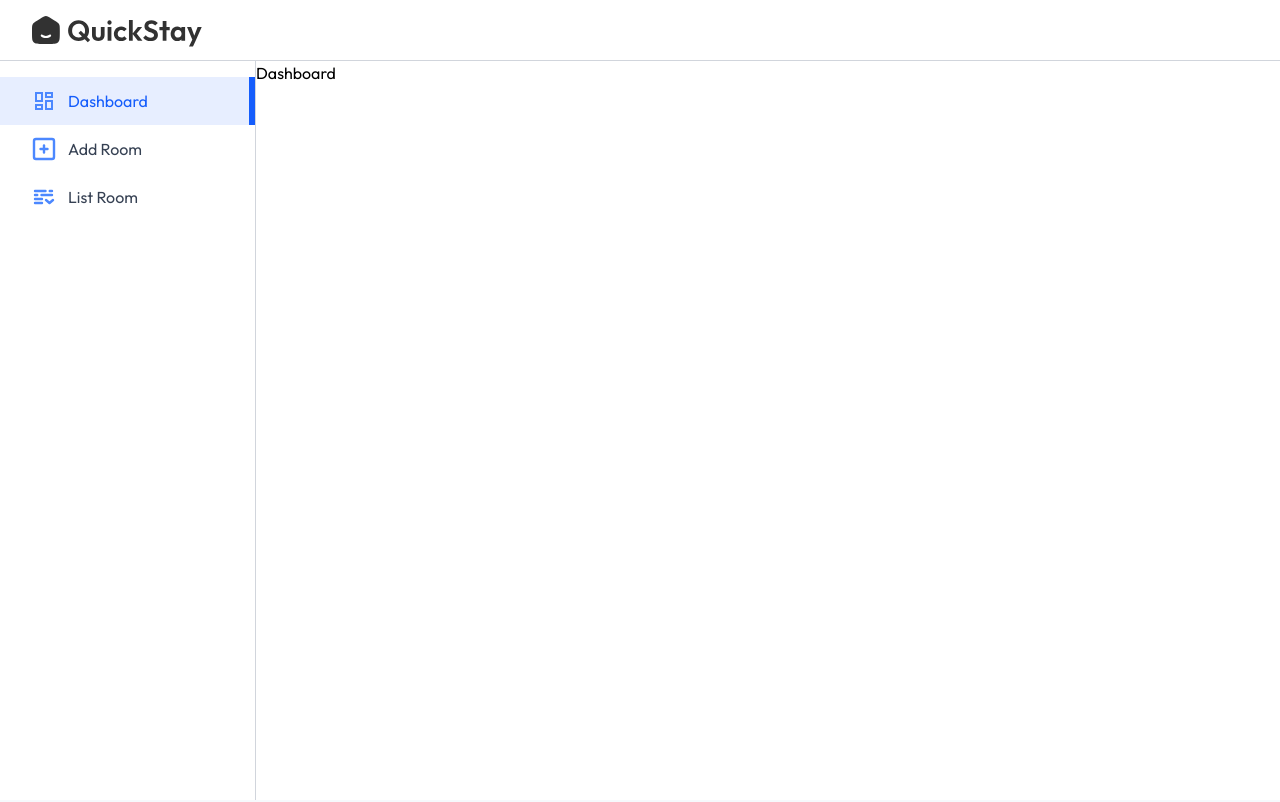
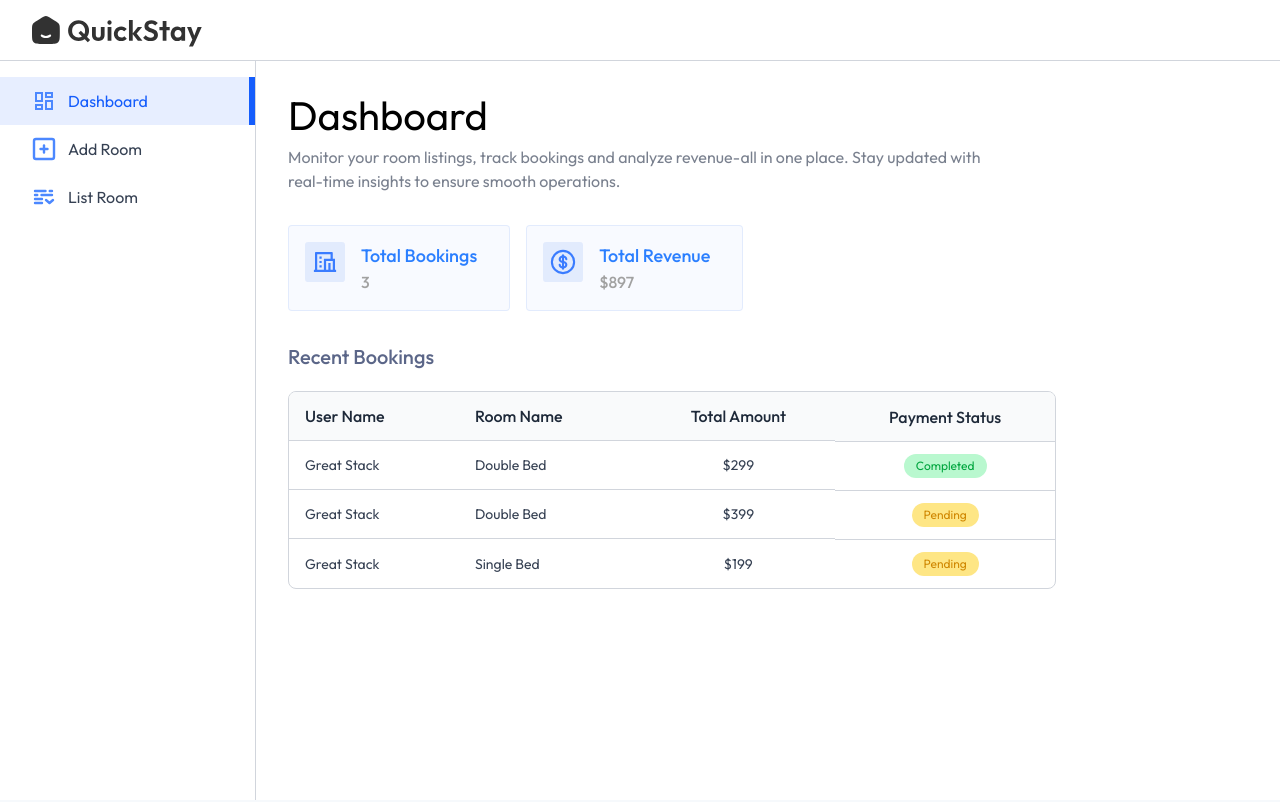
Before and after one commit to WilliamMattsson1/hotel-booking, a React (Vite) app in the folder client/: page /owner in a window 1280 px wide. Shown: the top 802 px of the page. Built offline with nearby package versions, Linux system fonts and the light colour scheme; no server answers; a web font is replaced by a local one.

Commit message:
add dashboard with recent bookings

```diff
--- a/client/src/pages/HotelOwner/Dashboard.jsx
+++ b/client/src/pages/HotelOwner/Dashboard.jsx
@@ -1,5 +1,108 @@
+import { useState } from 'react'
+import { assets, dashboardDummyData } from '../../assets/assets'
+import Title from '../../components/Title'
+
 const Dashboard = () => {
-    return <div>Dashboard</div>
+    const [dashboardData, setDashboardData] = useState(dashboardDummyData)
+
+    return (
+        <div>
+            <Title
+                align="left"
+                font="outfit"
+                title="Dashboard"
+                subTitle="Monitor your room listings, track bookings and analyze revenue-all in one place. Stay updated with real-time insights to ensure smooth operations."
+            />
+
+            <div className="flex gap-4 my-8">
+                {/* Total bookings */}
+                <div className="bg-primary/3 border border-primary/10 rounded flex p-4 pr-8">
+                    <img
+                        src={assets.totalBookingIcon}
+                        alt="total booking icon"
+                        className="max-sm:hidden h-10"
+                    />
+                    <div className="flex flex-col sm:ml-4 font-medium">
+                        <p className="text-blue-500 text-lg">Total Bookings</p>
+                        <p className="text-neutral-400 text-base">
+                            {dashboardData.totalBookings}
+                        </p>
+                    </div>
+                </div>
+
+                {/* Total revenue */}
+                <div className="bg-primary/3 border border-primary/10 rounded flex p-4 pr-8">
+                    <img
+                        src={assets.totalRevenueIcon}
+                        alt="total booking icon"
+                        className="max-sm:hidden h-10"
+                    />
+                    <div className="flex flex-col sm:ml-4 font-medium">
+                        <p className="text-blue-500 text-lg">Total Revenue</p>
+                        <p className="text-neutral-400 text-base">
+                            ${dashboardData.totalRevenue}
+                        </p>
+                    </div>
+                </div>
+            </div>
+
+            {/* Recent bookings */}
+            <h2 className="text-xl text-blue-950/70 font-medium mb-5">
+                Recent Bookings
+            </h2>
+
+            <div className="w-full max-w-3xl text-left border border-gray-300 rounded-lg max-h-80 overflow-y-scroll">
+                <table className="w-full">
+                    <thead className="bg-gray-50">
+                        <tr>
+                            <th className="py-3 px-4 text-gray-800 font-medium">
+                                User Name
+                            </th>
+                            <th className="py-3 px-4 text-gray-800 font-medium max-sm:hidden">
+                                Room Name
+                            </th>
+                            <th className="py-3 px-4 text-gray-800 font-medium text-center">
+                                Total Amount
+                            </th>
+                            <th className="py-3 px-4 text-gray-800 font-medium text-center">
+                                Payment Status
+                            </th>
+                        </tr>
+                    </thead>
+
+                    <tbody className="text-sm">
+                        {dashboardData.bookings.map((item, index) => (
+                            <tr key={index}>
+                                <td className="py-3 px-4 text-gray-700 border-t border-gray-300">
+                                    {item.user.username}
+                                </td>
+
+                                <td className="py-3 px-4 text-gray-700 border-t border-gray-300 max-sm:hidden">
+                                    {item.room.roomType}
+                                </td>
+
+                                <td className="py-3 px-4 text-gray-700 border-t border-gray-300 text-center">
+                                    ${item.totalPrice}
+                                </td>
+
+                                <td className="py-3 px-4 border-t border-gray-300 flex">
+                                    <button
+                                        className={`py-1 px-3 text-xs rounded-full mx-auto ${
+                                            item.isPaid
+                                                ? 'bg-green-200 text-green-600'
+                                                : 'bg-amber-200 text-yellow-600'
+                                        }`}
+                                    >
+                                        {item.isPaid ? 'Completed' : 'Pending'}
+                                    </button>
+                                </td>
+                            </tr>
+                        ))}
+                    </tbody>
+                </table>
+            </div>
+        </div>
+    )
 }
 
 export default Dashboard
--- a/client/src/pages/HotelOwner/Layout.jsx
+++ b/client/src/pages/HotelOwner/Layout.jsx
@@ -8,7 +8,7 @@
             <Navbar />
             <div className="flex h-full">
                 <Sidebar />
-                <div className="flex-1">
+                <div className="flex-1 p-8">
                     <Outlet />
                 </div>
             </div>
```
